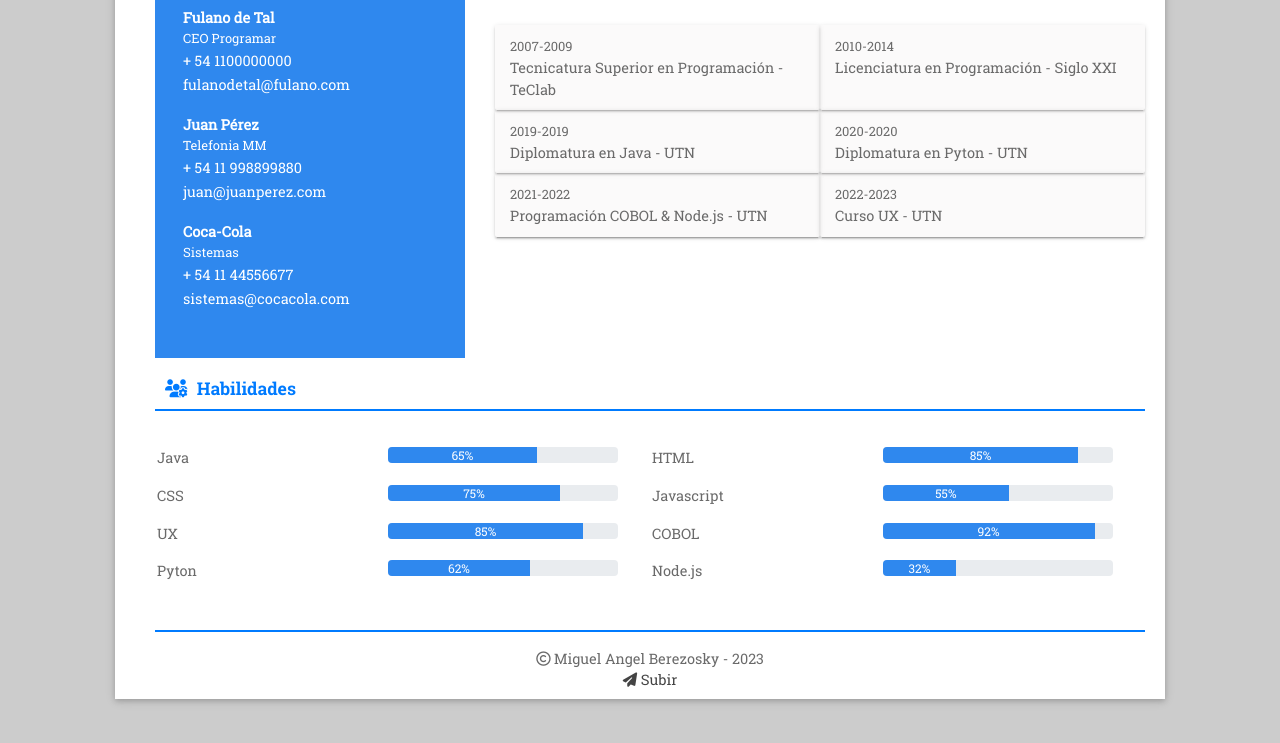
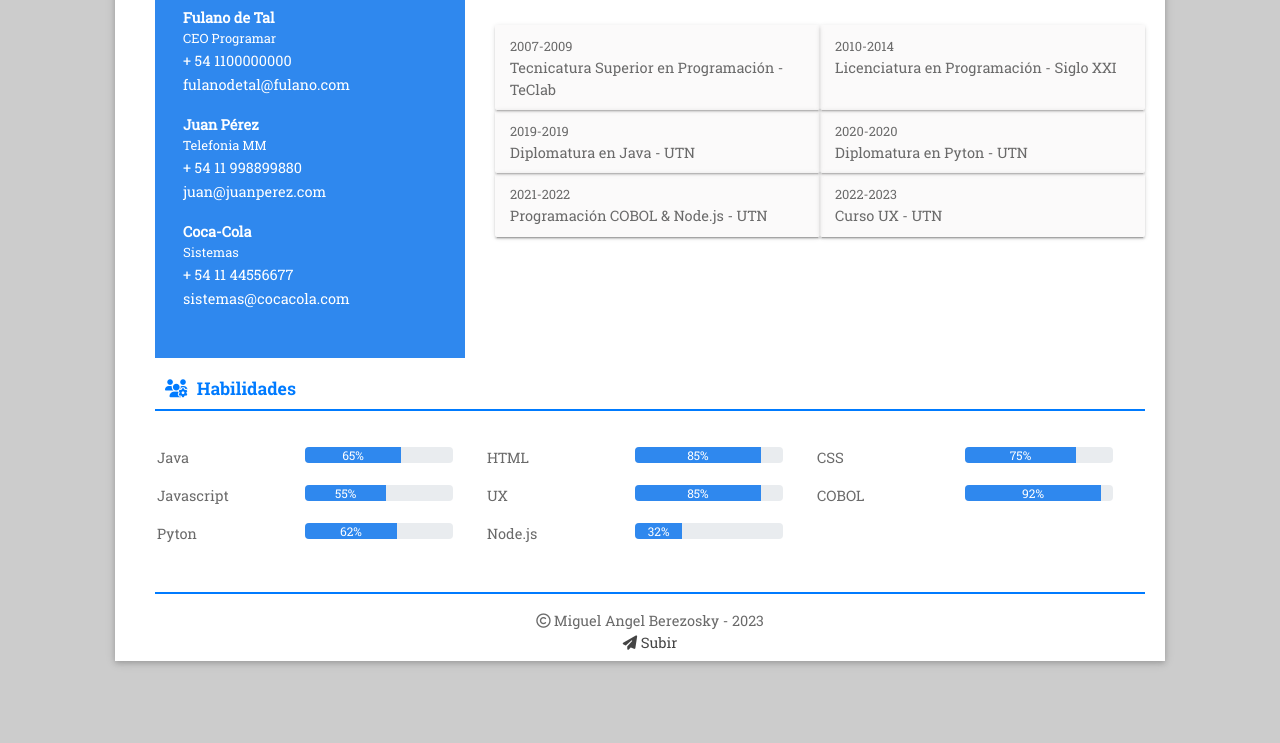
Before and after one commit to miguelruso/Proyecto-Arg-Pro, a plain HTML site: page index.html in a window 1280 px wide. Shown: the part 1059-1802 px from the top of the page. After the commit the page ends 1774 px from the top, so only its background shows below. Drawn offline with nearby package versions, Linux system fonts and the light colour scheme; no server answers.

Commit message:
Update index.html

```diff
--- a/index.html
+++ b/index.html
@@ -173,7 +173,7 @@
 			<div class="caja">
 			<a name="Habilidades"></a><h2 class="titulo" style="color: #007bff;"><i class="fas fa-users-cog"></i> Habilidades</h2>
                         <div class="habilidades row no-margin">
-                            <div class="col-md-6">
+                            <div class="col-md-4">
                                 <div class=" prog-row row">
                                     <div class="col-sm-6">
                                         Java
@@ -185,7 +185,7 @@
                                     </div>
                                 </div>
                             </div>
-                            <div class="col-md-6">
+                            <div class="col-md-4">
                                 <div class="row prog-row">
                                     <div class="col-sm-6">
                                         HTML
@@ -197,7 +197,7 @@
                                     </div>
                                 </div>
                             </div>
-                            <div class="col-md-6">
+                            <div class="col-md-4">
                                 <div class="row prog-row">
                                     <div class="col-sm-6">
                                         CSS
@@ -209,7 +209,7 @@
                                     </div>
                                 </div>
                             </div>
-                            <div class="col-md-6">
+                            <div class="col-md-4">
                                 <div class="row prog-row">
                                     <div class="col-sm-6">
                                         Javascript
@@ -221,7 +221,7 @@
                                     </div>
                                 </div>
                             </div>
-							<div class="col-md-6">
+							<div class="col-md-4">
                                 <div class="row prog-row">
                                     <div class="col-sm-6">
                                         UX
@@ -233,7 +233,7 @@
                                     </div>
                                 </div>
                             </div>
-							<div class="col-md-6">
+							<div class="col-md-4">
                                 <div class="row prog-row">
                                     <div class="col-sm-6">
                                         COBOL
@@ -245,7 +245,7 @@
                                     </div>
                                 </div>
                             </div>
-							<div class="col-md-6">
+							<div class="col-md-4">
                                 <div class="row prog-row">
                                     <div class="col-sm-6">
                                         Pyton
@@ -257,7 +257,7 @@
                                     </div>
                                 </div>
                             </div>
-							<div class="col-md-6">
+							<div class="col-md-4">
                                 <div class="row prog-row">
                                     <div class="col-sm-6">
                                         Node.js
```
